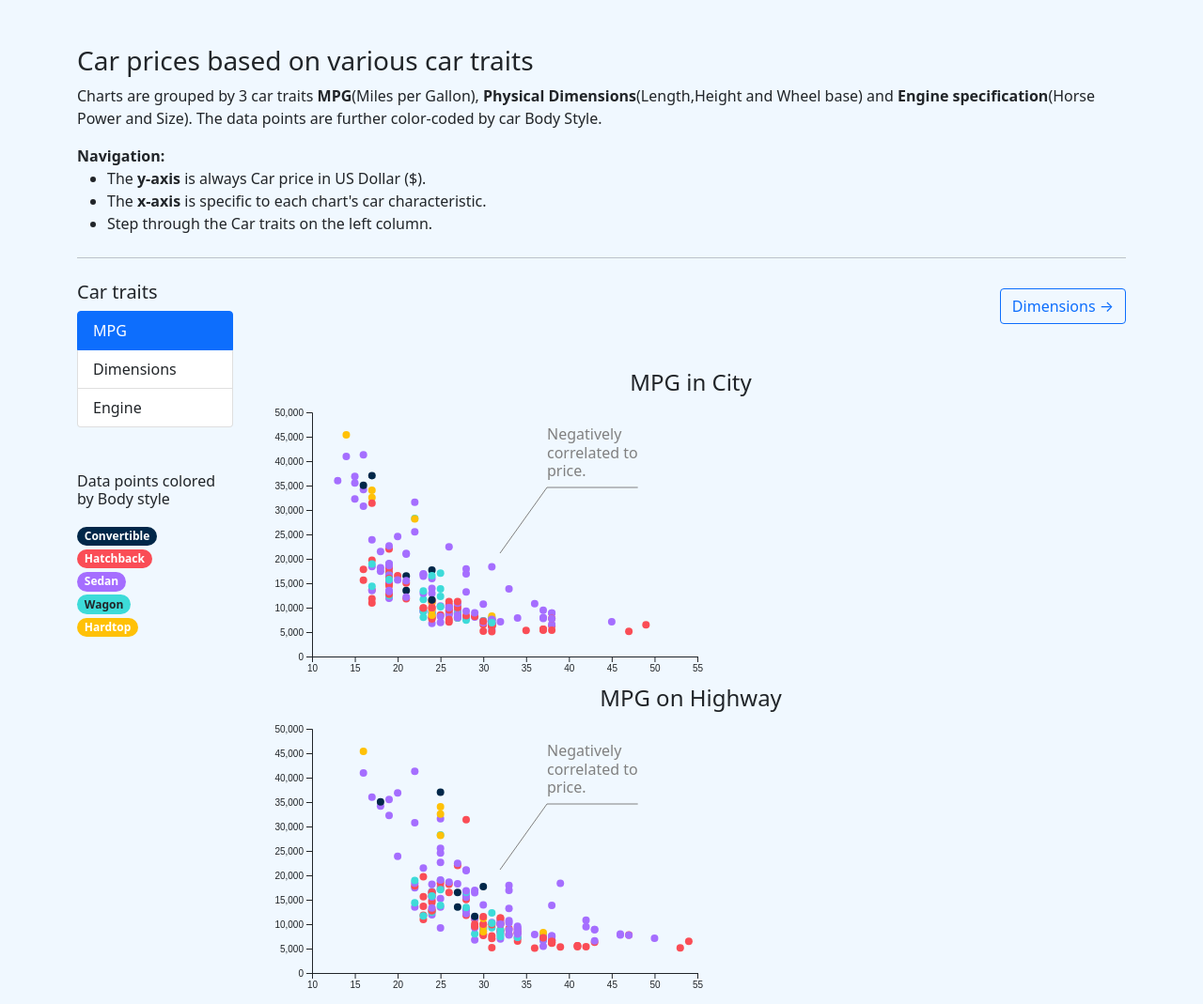
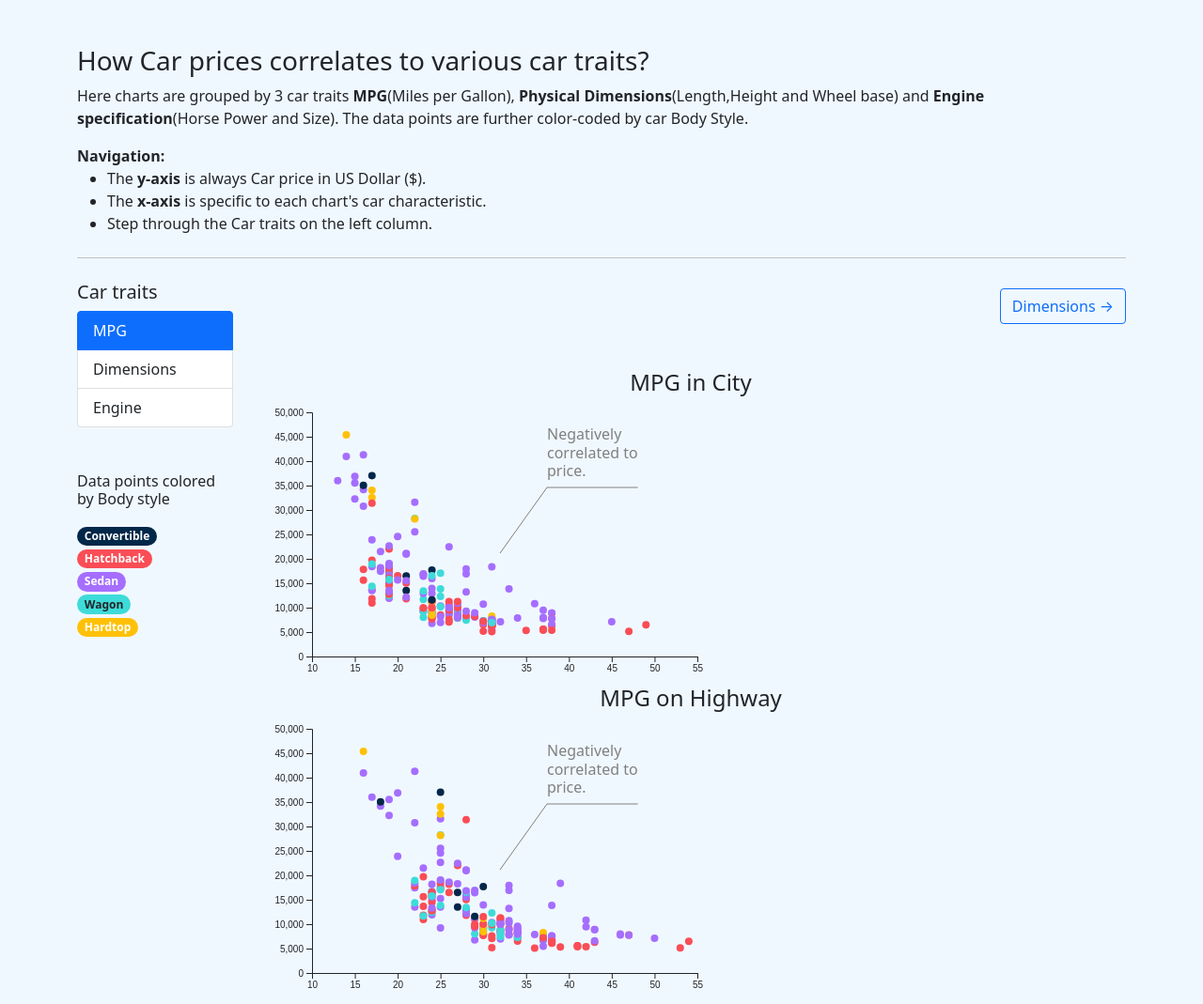
Before and after one commit to seemamalviya/seemamalviya.github.io, a plain HTML site: page index.html in a window 1280 px wide. Shown: the top 1069 px of the page at 94% size. Drawn offline with Linux system fonts and the light colour scheme.

Commit message:
Update index.html

```diff
--- a/index.html
+++ b/index.html
@@ -25,9 +25,9 @@
 <body style="background-color: aliceblue;">
   <div class="container my-5" >
     <div>
-      <h3>Car prices based on various car traits</h3>
+      <h3>How Car prices correlates to various car traits?</h3>
       <p>
-        Charts are grouped by 3 car traits <b>MPG</b>(Miles per Gallon), <b>Physical Dimensions</b>(Length,Height and Wheel base) and <b>Engine specification</b>(Horse Power and Size). The data points are further color-coded by car Body Style.
+        Here charts are grouped by 3 car traits <b>MPG</b>(Miles per Gallon), <b>Physical Dimensions</b>(Length,Height and Wheel base) and <b>Engine specification</b>(Horse Power and Size). The data points are further color-coded by car Body Style.
       </p>
       <b>Navigation:</b>
       <ul>
```
